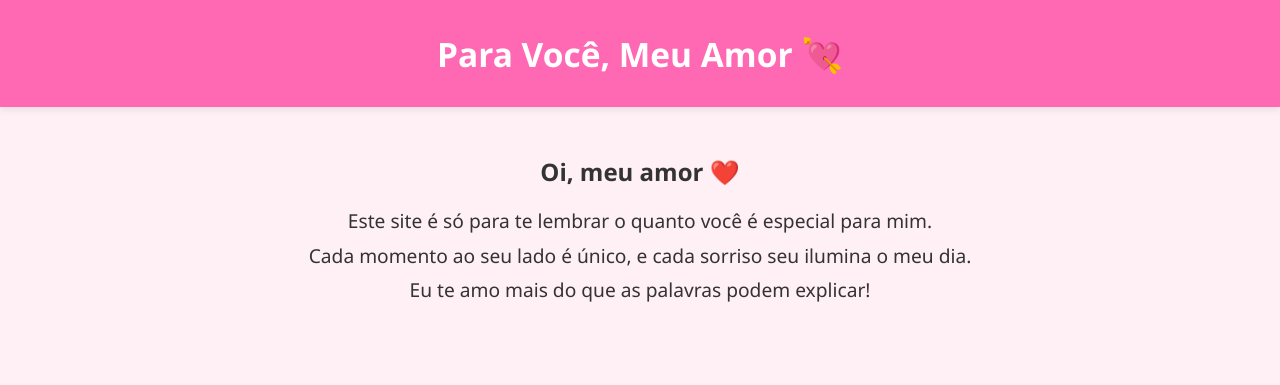
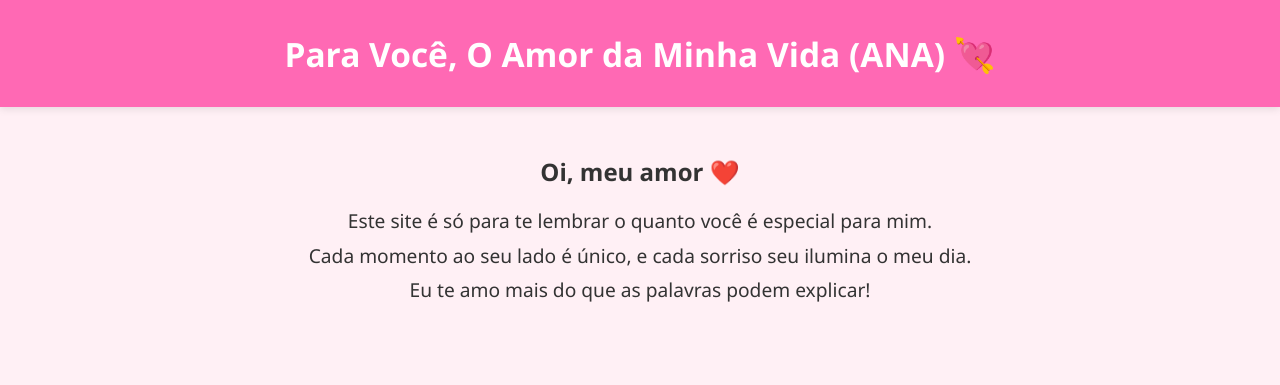
Before and after one commit to Gsouza9/LOVEANA, a plain HTML site: page index.html in a window 1280 px wide. Shown: the top 385 px of the page. Drawn offline with Linux system fonts and the light colour scheme.

Commit message:
Update index.html

```diff
--- a/index.html
+++ b/index.html
@@ -8,7 +8,7 @@
 </head>
 <body>
   <header>
-    <h1>Para Você, Meu Amor 💘</h1>
+    <h1>Para Você, O Amor da Minha Vida (ANA) 💘</h1>
   </header>
 
   <main>
```
